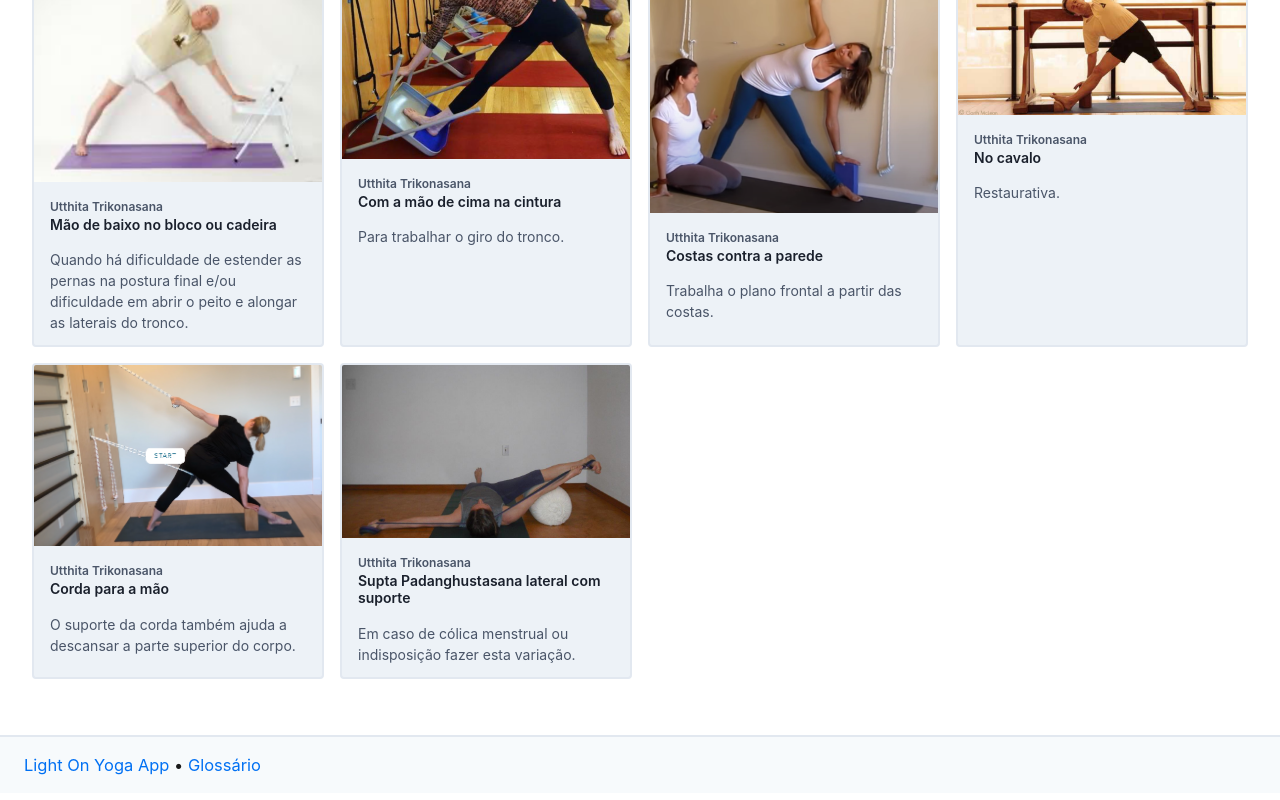
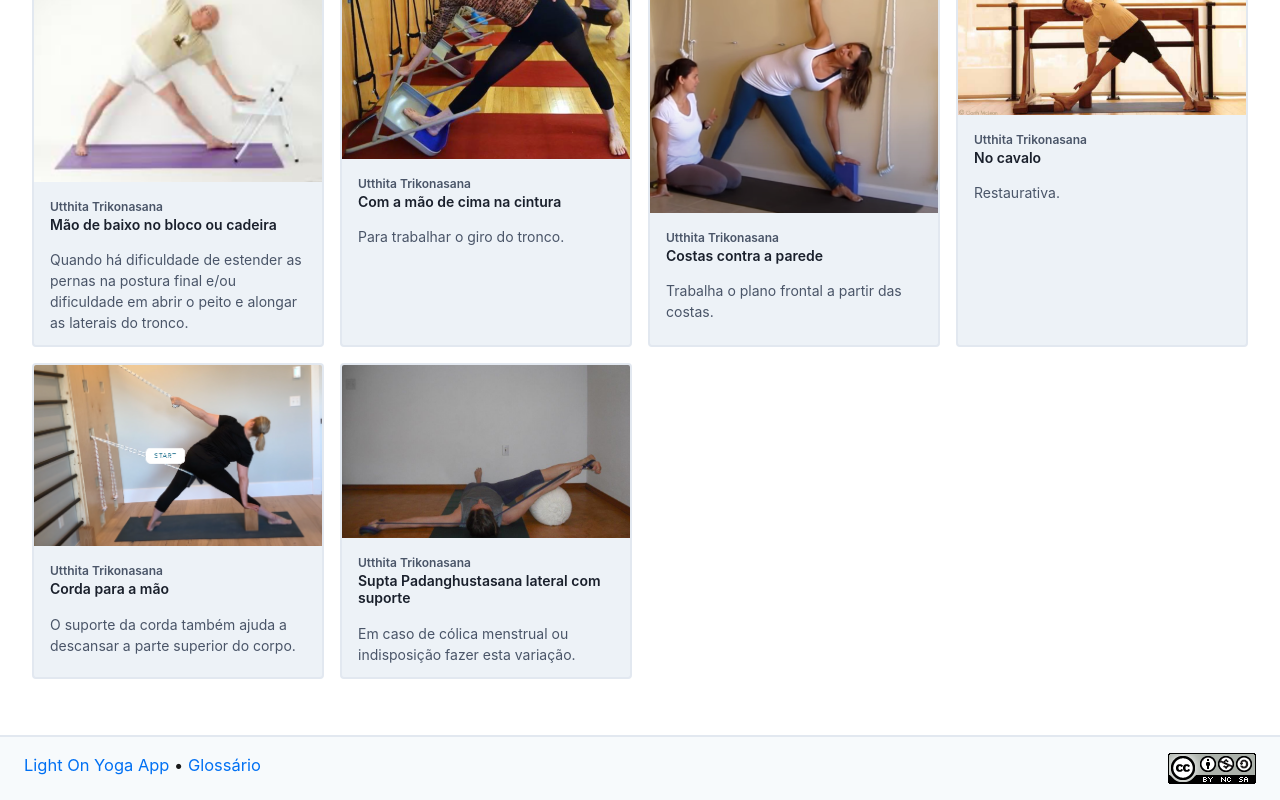
Before and after one commit to gustavoguichard/lightonyoga, a Next.js app: page /search in a window 1280 px wide. Shown: the part 291-1091 px from the top of the page. Built offline with nearby package versions, Linux system fonts and the light colour scheme; a web font is replaced by a local one; what tailwindcss-aspect-ratio, tailwindcss-responsive-embed would draw is missing.

Commit message:
License Creative Commons

```diff
--- a/components/layout.js
+++ b/components/layout.js
@@ -23,7 +23,8 @@ export default function Layout({ title, subtitle, children }) {
         )}
         {children}
       </article>
-      <footer className="py-4 px-6 bg-gray-100 border-gray-300 border-t-2">
+      <footer className="flex justify-between py-4 px-6 bg-gray-100 border-gray-300 border-t-2">
+        <p className="mb-0">
           <Link href="/">
             <a>Light On Yoga App</a>
           </Link>
@@ -31,6 +32,17 @@ export default function Layout({ title, subtitle, children }) {
           <Link href="/glossario">
             <a>Glossário</a>
           </Link>
+        </p>
+        <a
+          target="_blank"
+          href="https://creativecommons.org/licenses/by-nc-sa/4.0/"
+        >
+          <img
+            className="mb-0"
+            src="/creative-commons.png"
+            alt="Creative Commons Attribution"
+          />
+        </a>
       </footer>
     </>
   )
```
Also changed, not shown: public/creative-commons.png (added). Lines whose indentation alone changed are shown as unchanged.
